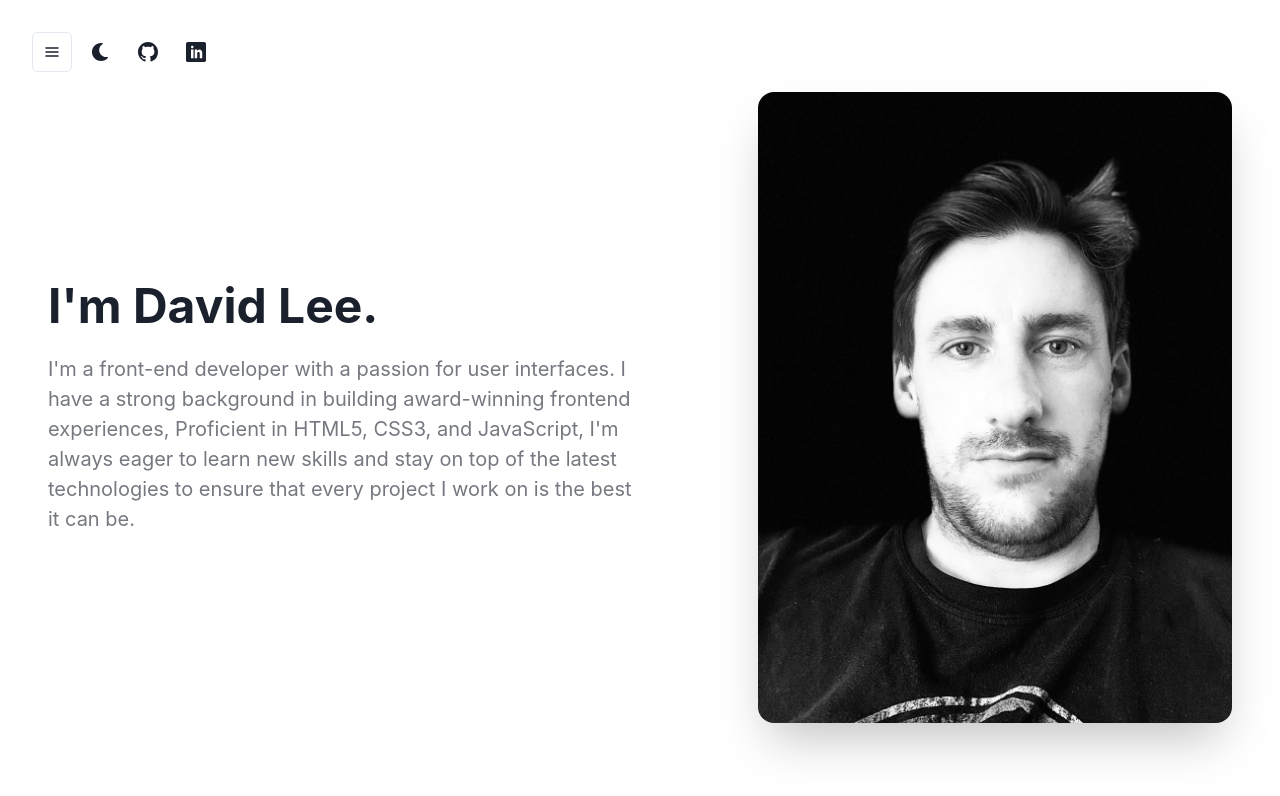
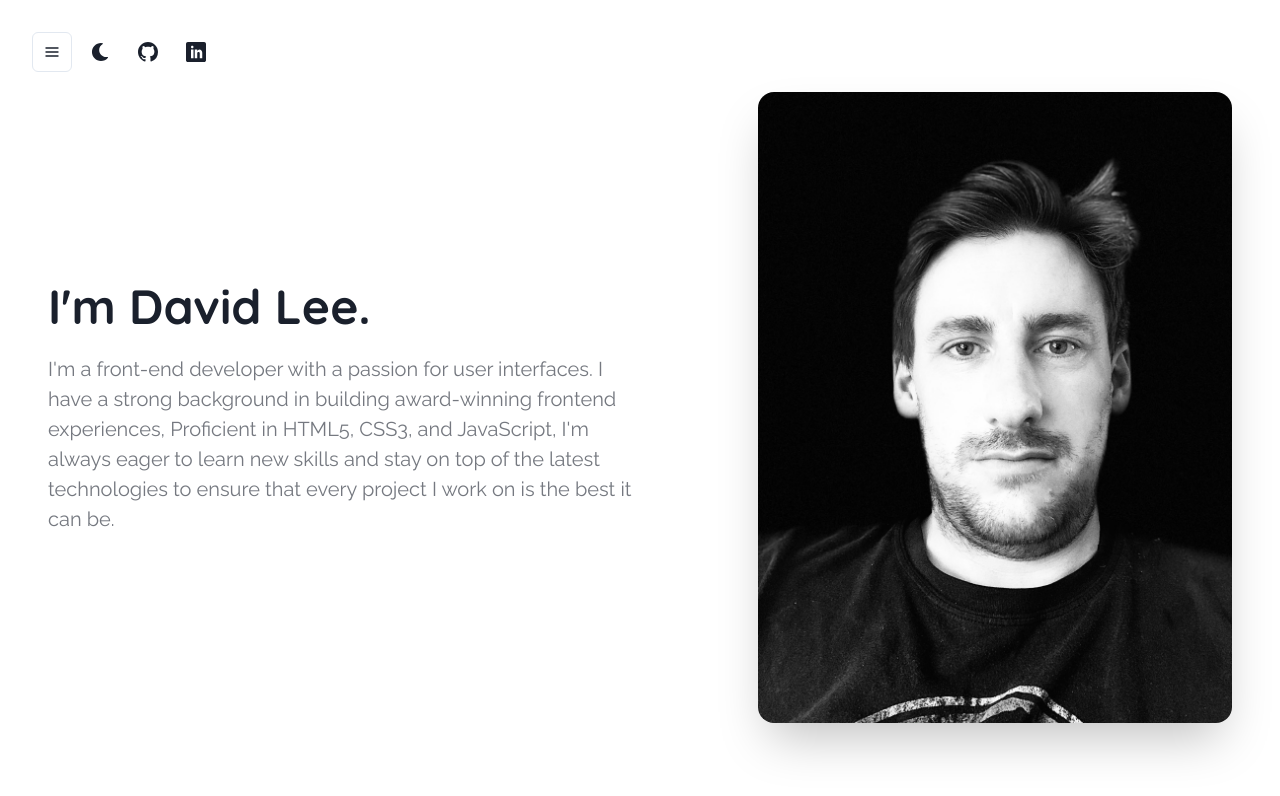
Before and after one commit to mrdavelee/chakra-ui-tryout, a React (Create React App) app: page / in a window 1280 px wide. Shown: the top 796 px of the page. Built offline with nearby package versions, Linux system fonts and the light colour scheme.

Commit message:
Fonts import

```diff
--- a/src/App.js
+++ b/src/App.js
@@ -4,6 +4,8 @@ import { Box, ChakraProvider, Container } from '@chakra-ui/react';
 import { TopMenu } from './components/TopMenu'
 import { router } from './utils/Router'
 import { RouterProvider } from "react-router-dom"
+import '@fontsource/raleway/400.css'
+import '@fontsource/quicksand/700.css'
 
 
 <RouterProvider router={router} />
--- a/src/theme.js
+++ b/src/theme.js
@@ -1,6 +1,14 @@
 import { extendTheme } from '@chakra-ui/react'
+import '@fontsource/quicksand';
+import '@fontsource/raleway';
 
 const theme = {
+
+    fonts: {
+      heading: `'Quicksand', sans-serif`,
+      body: `'Raleway', sans-serif`,
+    },
+
   colors: {
     myTheme: {
       bg: '#bada55',
```
